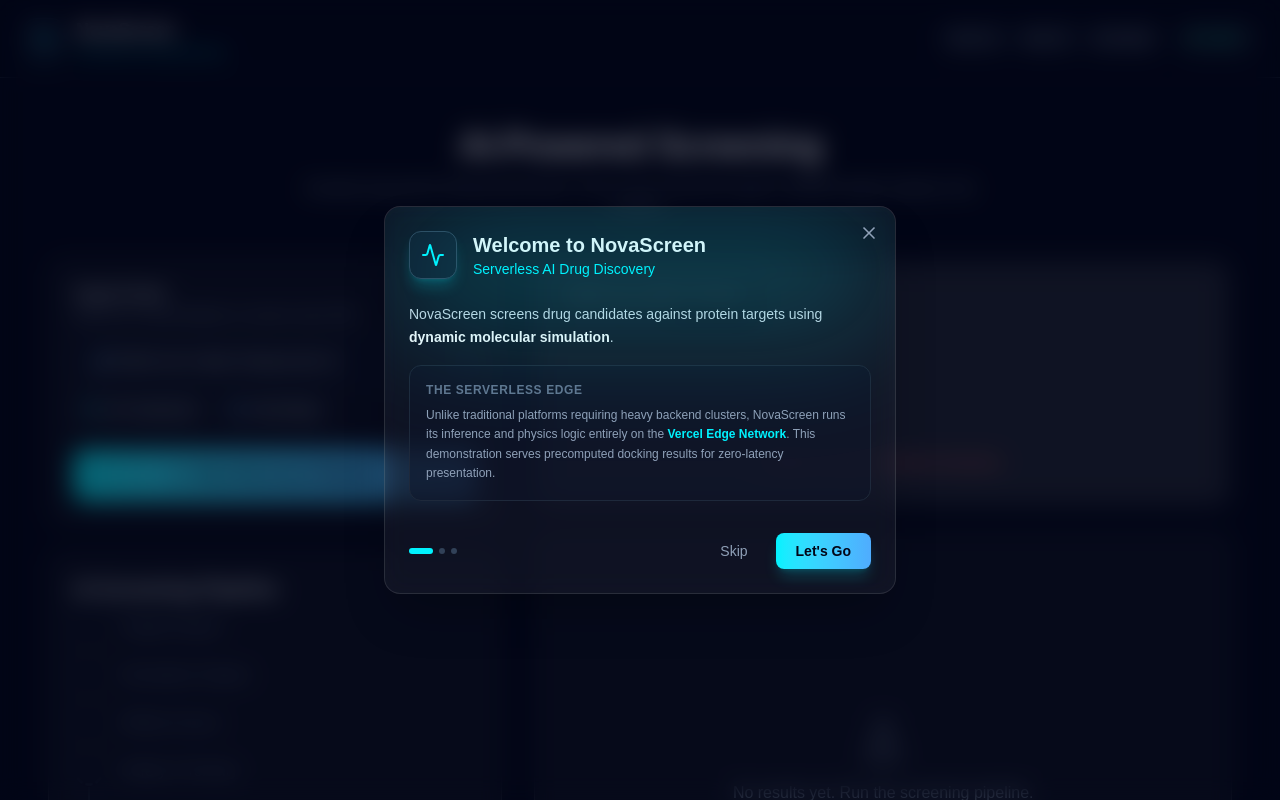
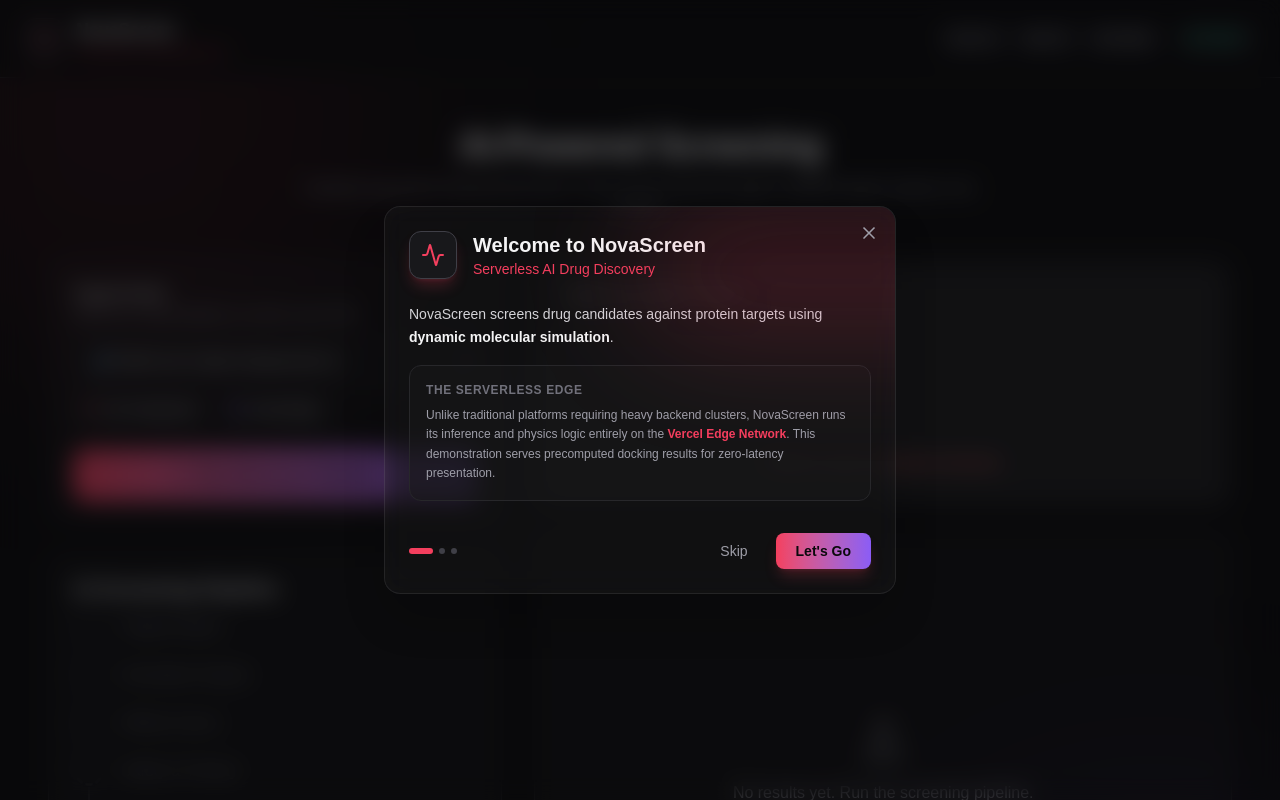
Before and after one commit to anushkagupta200615-jpg/NovaScreen, a Next.js app: page / in a window 1280 px wide. Shown: the top 800 px of the page. Built offline with nearby package versions, Linux system fonts and the light colour scheme.

Commit message:
style: add framer-motion entry animations and global Obsidian/Rose theme

```diff
--- a/src/app/globals.css
+++ b/src/app/globals.css
@@ -1,20 +1,20 @@
 @import "tailwindcss";
 
 @theme {
-  --color-brand-teal: #00f2fe;
-  --color-brand-indigo: #4facfe;
-  --color-slate-900: #0f172a;
-  --color-slate-800: #1e293b;
-  --color-slate-950: #020617;
+  --color-brand-primary: #f43f5e; /* Rose 500 */
+  --color-brand-secondary: #8b5cf6; /* Violet 500 */
+  --color-zinc-900: #18181b;
+  --color-zinc-800: #27272a;
+  --color-zinc-950: #09090b;
 
-  --color-glass-white: rgba(255, 255, 255, 0.05);
-  --color-glass-border: rgba(255, 255, 255, 0.1);
-  --color-glass-white-hover: rgba(255, 255, 255, 0.1);
+  --color-glass-white: rgba(255, 255, 255, 0.03);
+  --color-glass-border: rgba(255, 255, 255, 0.08);
+  --color-glass-white-hover: rgba(255, 255, 255, 0.06);
 }
 
 :root {
-  --background: #020617;
-  --foreground: #f8fafc;
+  --background: #09090b;
+  --foreground: #f4f4f5;
 }
 
 body {
@@ -36,5 +36,5 @@
   background-clip: text;
   -webkit-background-clip: text;
   -webkit-text-fill-color: transparent;
-  background-image: linear-gradient(to right, var(--color-brand-teal), var(--color-brand-indigo));
+  background-image: linear-gradient(to right, var(--color-brand-primary), var(--color-brand-secondary));
 }
--- a/src/app/page.tsx
+++ b/src/app/page.tsx
@@ -2,6 +2,7 @@
 
 import React, { useState } from "react";
 import { Play, Activity, Server, Zap, Database } from "lucide-react";
+import { motion } from "framer-motion";
 import MolecularViewer from "@/components/MolecularViewer";
 import PipelineOrchestrator from "@/components/PipelineOrchestrator";
 import ResultsDashboard from "@/components/ResultsDashboard";
@@ -51,29 +52,33 @@
     (selectedTargetId === "custom" ? customPdbId.trim().toLowerCase() : targets.find(t => t.id === selectedTargetId)?.pdbId);
 
   return (
-    <div className="flex flex-col min-h-screen relative">
+    <div className="flex flex-col min-h-screen relative overflow-hidden bg-zinc-950">
+      {/* Ambient glowing orbs */}
+      <div className="absolute top-[-10%] left-[-10%] w-[40%] h-[40%] rounded-full bg-brand-primary/10 blur-[120px] pointer-events-none" />
+      <div className="absolute bottom-[-10%] right-[-10%] w-[40%] h-[40%] rounded-full bg-brand-secondary/10 blur-[120px] pointer-events-none" />
+
       <WelcomeModal />
 
       {/* Header */}
-      <header className="sticky top-0 z-40 border-b border-slate-800 bg-slate-950/80 backdrop-blur-xl">
+      <header className="sticky top-0 z-40 border-b border-zinc-800 bg-zinc-950/80 backdrop-blur-xl">
         <div className="max-w-7xl mx-auto px-6 py-4 flex items-center justify-between">
           <div className="flex items-center gap-3">
-            <div className="w-10 h-10 rounded-xl bg-slate-900 border border-slate-700 flex items-center justify-center shadow-md shadow-brand-teal/20">
-              <Activity className="w-5 h-5 text-brand-teal" />
+            <div className="w-10 h-10 rounded-xl bg-zinc-900 border border-zinc-700 flex items-center justify-center shadow-md shadow-brand-primary/20">
+              <Activity className="w-5 h-5 text-brand-primary" />
             </div>
             <div>
-              <h1 className="text-lg font-bold tracking-tight text-slate-100">NovaScreen</h1>
-              <p className="text-[11px] tracking-wide text-brand-teal">Serverless AI Drug Discovery</p>
+              <h1 className="text-lg font-bold tracking-tight text-zinc-100">NovaScreen</h1>
+              <p className="text-[11px] tracking-wide text-brand-primary">Serverless AI Drug Discovery</p>
             </div>
           </div>
 
           <div className="flex items-center gap-4">
             <div className="hidden sm:flex items-center gap-2">
-              <span className="rounded-md border border-slate-700 bg-slate-800/50 px-2.5 py-1 text-[10px] font-medium text-slate-300">Next.js 15</span>
-              <span className="rounded-md border border-slate-700 bg-slate-800/50 px-2.5 py-1 text-[10px] font-medium text-slate-300">React 19</span>
-              <span className="rounded-md border border-slate-700 bg-slate-800/50 px-2.5 py-1 text-[10px] font-medium text-slate-300">Vercel Edge</span>
+              <span className="rounded-md border border-zinc-700 bg-zinc-800/50 px-2.5 py-1 text-[10px] font-medium text-zinc-300">Next.js 15</span>
+              <span className="rounded-md border border-zinc-700 bg-zinc-800/50 px-2.5 py-1 text-[10px] font-medium text-zinc-300">React 19</span>
+              <span className="rounded-md border border-zinc-700 bg-zinc-800/50 px-2.5 py-1 text-[10px] font-medium text-zinc-300">Vercel Edge</span>
             </div>
-            <div className="flex items-center gap-2 rounded-full border border-slate-700 bg-slate-800/50 px-3 py-1.5">
+            <div className="flex items-center gap-2 rounded-full border border-zinc-700 bg-zinc-800/50 px-3 py-1.5">
               <div className="relative flex h-2 w-2">
                 <span className="animate-ping absolute inline-flex h-full w-full rounded-full bg-emerald-400 opacity-75"></span>
                 <span className="relative inline-flex rounded-full h-2 w-2 bg-emerald-500"></span>
@@ -85,27 +90,37 @@
       </header>
 
       {/* Main Content */}
-      <main className="flex-1 w-full max-w-7xl mx-auto p-6 md:p-8 lg:p-12 space-y-8">
+      <main className="flex-1 w-full max-w-7xl mx-auto p-6 md:p-8 lg:p-12 space-y-8 relative z-10">
         {/* Title Section */}
-        <div className="text-center max-w-2xl mx-auto mb-10">
+        <motion.div
+          initial={{ opacity: 0, y: -20 }}
+          animate={{ opacity: 1, y: 0 }}
+          transition={{ duration: 0.6 }}
+          className="text-center max-w-2xl mx-auto mb-10"
+        >
           <h2 className="text-3xl font-bold tracking-tight text-white sm:text-4xl">AI-Powered Screening</h2>
-          <p className="mt-3 text-sm text-slate-400">
+          <p className="mt-3 text-sm text-zinc-400">
             Simulate drug-protein binding dynamically. Screen novel compounds against validated targets natively in the browser.
           </p>
-        </div>
+        </motion.div>
 
         <div className="grid grid-cols-1 lg:grid-cols-5 gap-8">
           {/* Left Column - Orchestrator & Controls */}
-          <div className="lg:col-span-2 space-y-6 flex flex-col">
+          <motion.div
+            initial={{ opacity: 0, x: -30 }}
+            animate={{ opacity: 1, x: 0 }}
+            transition={{ duration: 0.6, delay: 0.2 }}
+            className="lg:col-span-2 space-y-6 flex flex-col"
+          >
             <div className="glass-panel p-6">
-              <label className="block text-sm font-semibold text-slate-200 mb-1">Target Protein</label>
-              <p className="text-xs text-slate-400 mb-4">Select from curated database or provide custom PDB</p>
+              <label className="block text-sm font-semibold text-zinc-200 mb-1">Target Protein</label>
+              <p className="text-xs text-zinc-400 mb-4">Select from curated database or provide custom PDB</p>
 
               <select
                 value={selectedTargetId}
                 onChange={(e) => setSelectedTargetId(e.target.value)}
                 disabled={status === "running"}
-                className="w-full rounded-xl border border-slate-700 bg-slate-900/50 px-4 py-3 text-sm text-slate-200 transition-colors focus:border-brand-teal focus:outline-none focus:ring-1 focus:ring-brand-teal disabled:opacity-50 mb-3"
+                className="w-full rounded-xl border border-zinc-700 bg-zinc-900/50 px-4 py-3 text-sm text-zinc-200 transition-colors focus:border-brand-primary focus:outline-none focus:ring-1 focus:ring-brand-primary disabled:opacity-50 mb-3"
               >
                 {targets.map((t) => (
                   <option key={t.id} value={t.id}>🧬 {t.name} ({t.pdbId})</option>
@@ -122,28 +137,28 @@
                     onChange={(e) => setCustomPdbId(e.target.value)}
                     disabled={status === "running"}
                     maxLength={4}
-                    className="w-full rounded-xl border border-slate-700 bg-slate-900/50 px-4 py-3 text-sm text-slate-200 uppercase transition-colors focus:border-brand-teal focus:outline-none focus:ring-1 focus:ring-brand-teal disabled:opacity-50"
+                    className="w-full rounded-xl border border-zinc-700 bg-zinc-900/50 px-4 py-3 text-sm text-zinc-200 uppercase transition-colors focus:border-brand-primary focus:outline-none focus:ring-1 focus:ring-brand-primary disabled:opacity-50"
                   />
-                  <p className="text-[10px] text-slate-500 mt-1 ml-1">Must be a valid 4-character RCSB PDB ID.</p>
+                  <p className="text-[10px] text-zinc-500 mt-1 ml-1">Must be a valid 4-character RCSB PDB ID.</p>
                 </div>
               )}
 
               {/* Contextual Stats Pills */}
               <div className="flex items-center gap-3 mb-6">
-                <div className="flex items-center gap-2 rounded-lg bg-slate-800/40 border border-slate-700/50 px-3 py-1.5">
-                  <Database className="w-3 h-3 text-brand-teal" />
-                  <span className="text-xs text-slate-300">10+ Compounds</span>
+                <div className="flex items-center gap-2 rounded-lg bg-zinc-800/40 border border-zinc-700/50 px-3 py-1.5">
+                  <Database className="w-3 h-3 text-brand-primary" />
+                  <span className="text-xs text-zinc-300">10+ Compounds</span>
                 </div>
-                <div className="flex items-center gap-2 rounded-lg bg-slate-800/40 border border-slate-700/50 px-3 py-1.5">
-                  <Server className="w-3 h-3 text-brand-indigo" />
-                  <span className="text-xs text-slate-300">Vercel Edge</span>
+                <div className="flex items-center gap-2 rounded-lg bg-zinc-800/40 border border-zinc-700/50 px-3 py-1.5">
+                  <Server className="w-3 h-3 text-brand-secondary" />
+                  <span className="text-xs text-zinc-300">Vercel Edge</span>
                 </div>
               </div>
 
               <button
                 onClick={handleRunScreening}
                 disabled={status === "running" || (selectedTargetId === "custom" && customPdbId.trim().length < 4)}
-                className="group relative w-full overflow-hidden rounded-xl bg-gradient-to-r from-brand-teal to-brand-indigo px-6 py-3.5 font-semibold text-slate-950 shadow-md shadow-brand-teal/20 transition-all hover:opacity-90 hover:shadow-lg hover:shadow-brand-teal/30 active:scale-[0.98] disabled:cursor-not-allowed disabled:opacity-50 flex justify-center items-center"
+                className="group relative w-full overflow-hidden rounded-xl bg-gradient-to-r from-brand-primary to-brand-secondary px-6 py-3.5 font-semibold text-zinc-950 shadow-md shadow-brand-primary/20 transition-all hover:opacity-90 hover:shadow-lg hover:shadow-brand-primary/30 active:scale-[0.98] disabled:cursor-not-allowed disabled:opacity-50 flex justify-center items-center"
               >
                 {status === "running" ? (
                   <Zap className="w-4 h-4 mr-2 animate-pulse" />
@@ -155,16 +170,21 @@
             </div>
 
             <PipelineOrchestrator status={status} />
-          </div>
+          </motion.div>
 
           {/* Right Column - 3D Viewer & Results */}
-          <div className="lg:col-span-3 space-y-6 flex flex-col">
-            <div className="glass-panel p-1 border border-slate-700 overflow-hidden relative">
-              <div className="absolute top-4 left-4 z-10 bg-slate-950/80 backdrop-blur-md border border-slate-700 rounded-lg px-3 py-2 pointer-events-none">
-                <h3 className="text-sm font-semibold text-slate-100">
+          <motion.div
+            initial={{ opacity: 0, x: 30 }}
+            animate={{ opacity: 1, x: 0 }}
+            transition={{ duration: 0.6, delay: 0.4 }}
+            className="lg:col-span-3 space-y-6 flex flex-col"
+          >
+            <div className="glass-panel p-1 border border-zinc-700 overflow-hidden relative">
+              <div className="absolute top-4 left-4 z-10 bg-zinc-950/80 backdrop-blur-md border border-zinc-700 rounded-lg px-3 py-2 pointer-events-none">
+                <h3 className="text-sm font-semibold text-zinc-100">
                   {status === "completed" ? activeTarget?.name : (selectedTargetId === "custom" ? `Custom Target (${customPdbId.toUpperCase() || "..."})` : targets.find(t => t.id === selectedTargetId)?.name)}
                 </h3>
-                <p className="text-[10px] text-slate-400 mt-0.5">Interactive 3D Structure</p>
+                <p className="text-[10px] text-zinc-400 mt-0.5">Interactive 3D Structure</p>
               </div>
               <MolecularViewer pdbId={displayTargetId || null} />
             </div>
@@ -174,13 +194,13 @@
             {status === "completed" && (
               <DiscoveryBrief target={activeTarget} results={results} />
             )}
-          </div>
+          </motion.div>
         </div>
       </main>
 
       {/* Footer */}
-      <footer className="border-t border-slate-800 bg-slate-950 py-6 mt-12">
-        <div className="max-w-7xl mx-auto px-6 flex flex-col md:flex-row justify-between items-center gap-4 text-[11px] text-slate-500 tracking-wide">
+      <footer className="border-t border-zinc-800 bg-zinc-950 py-6 mt-12">
+        <div className="max-w-7xl mx-auto px-6 flex flex-col md:flex-row justify-between items-center gap-4 text-[11px] text-zinc-500 tracking-wide">
           <p>© 2026 NovaScreen Platform. All rights reserved.</p>
           <div className="flex items-center gap-4">
             <span>Powered by Vercel</span>
--- a/src/components/PipelineOrchestrator.tsx
+++ b/src/components/PipelineOrchestrator.tsx
@@ -50,11 +50,11 @@
 
   return (
     <div className="glass-panel p-6 w-full flex flex-col space-y-6">
-      <h3 className="text-xl font-semibold text-slate-200 mb-2">AI Screening Pipeline</h3>
+      <h3 className="text-xl font-semibold text-zinc-200 mb-2">AI Screening Pipeline</h3>
 
       <div className="relative flex flex-col space-y-4">
         {/* Connecting line */}
-        <div className="absolute left-[15px] top-4 bottom-4 w-0.5 bg-slate-800 -z-10" />
+        <div className="absolute left-[15px] top-4 bottom-4 w-0.5 bg-zinc-800 -z-10" />
 
         {STEPS.map((step, index) => {
           const isActive = index === activeStep && status === "running";
@@ -68,7 +68,7 @@
                   <motion.div
                     initial={{ scale: 0 }}
                     animate={{ scale: 1 }}
-                    className="text-brand-teal bg-slate-950 rounded-full"
+                    className="text-brand-primary bg-zinc-950 rounded-full"
                   >
                     <CheckCircle2 className="w-8 h-8" />
                   </motion.div>
@@ -76,12 +76,12 @@
                   <motion.div
                     animate={{ rotate: 360 }}
                     transition={{ repeat: Infinity, duration: 1, ease: "linear" }}
-                    className="text-brand-indigo bg-slate-950 rounded-full"
+                    className="text-brand-secondary bg-zinc-950 rounded-full"
                   >
                     <Loader2 className="w-8 h-8" />
                   </motion.div>
                 ) : (
-                  <div className="text-slate-600 bg-slate-950 rounded-full">
+                  <div className="text-zinc-600 bg-zinc-950 rounded-full">
                     <CircleDashed className="w-8 h-8" />
                   </div>
                 )}
@@ -89,7 +89,7 @@
 
               <div className={cn(
                 "transition-colors duration-300",
-                isPast ? "text-slate-200" : isActive ? "text-brand-teal font-medium" : "text-slate-500"
+                isPast ? "text-zinc-200" : isActive ? "text-brand-primary font-medium" : "text-zinc-500"
               )}>
                 {step}
               </div>
--- a/src/components/WelcomeModal.tsx
+++ b/src/components/WelcomeModal.tsx
@@ -25,7 +25,7 @@
   return (
     <AnimatePresence>
       {isOpen && (
-        <div className="fixed inset-0 z-50 flex items-center justify-center p-4 bg-slate-950/60 backdrop-blur-md">
+        <div className="fixed inset-0 z-50 flex items-center justify-center p-4 bg-zinc-950/60 backdrop-blur-md">
           <motion.div
             initial={{ opacity: 0, scale: 0.95, y: 20 }}
             animate={{ opacity: 1, scale: 1, y: 0 }}
@@ -33,53 +33,53 @@
             className="w-full max-w-lg glass-panel p-6 shadow-2xl relative overflow-hidden"
           >
             {/* Background glow */}
-            <div className="absolute top-0 left-1/2 -translate-x-1/2 w-full h-32 bg-brand-teal/20 blur-[60px] rounded-full pointer-events-none" />
+            <div className="absolute top-0 left-1/2 -tranzinc-x-1/2 w-full h-32 bg-brand-primary/20 blur-[60px] rounded-full pointer-events-none" />
 
             <button
               onClick={handleDismiss}
-              className="absolute top-4 right-4 text-slate-400 hover:text-slate-200 transition-colors"
+              className="absolute top-4 right-4 text-zinc-400 hover:text-zinc-200 transition-colors"
             >
               <X className="w-5 h-5" />
             </button>
 
             <div className="flex items-center gap-4 mb-6">
-              <div className="w-12 h-12 rounded-xl bg-slate-900 border border-slate-700 flex items-center justify-center shadow-lg shadow-brand-teal/20">
-                <Activity className="w-6 h-6 text-brand-teal" />
+              <div className="w-12 h-12 rounded-xl bg-zinc-900 border border-zinc-700 flex items-center justify-center shadow-lg shadow-brand-primary/20">
+                <Activity className="w-6 h-6 text-brand-primary" />
               </div>
               <div>
-                <h2 className="text-xl font-bold text-slate-100">Welcome to NovaScreen</h2>
-                <p className="text-sm text-brand-teal font-medium">Serverless AI Drug Discovery</p>
+                <h2 className="text-xl font-bold text-zinc-100">Welcome to NovaScreen</h2>
+                <p className="text-sm text-brand-primary font-medium">Serverless AI Drug Discovery</p>
               </div>
             </div>
 
-            <div className="space-y-4 text-sm text-slate-300 mb-8 leading-relaxed">
+            <div className="space-y-4 text-sm text-zinc-300 mb-8 leading-relaxed">
               <p>
-                NovaScreen screens drug candidates against protein targets using <span className="font-semibold text-slate-100">dynamic molecular simulation</span>.
+                NovaScreen screens drug candidates against protein targets using <span className="font-semibold text-zinc-100">dynamic molecular simulation</span>.
               </p>
-              <div className="rounded-xl bg-slate-900/50 border border-slate-800 p-4">
-                <div className="text-xs font-semibold uppercase tracking-wider text-slate-500 mb-2">The Serverless Edge</div>
-                <p className="text-xs text-slate-400 leading-relaxed">
-                  Unlike traditional platforms requiring heavy backend clusters, NovaScreen runs its inference and physics logic entirely on the <span className="font-bold text-brand-teal">Vercel Edge Network</span>. This demonstration serves precomputed docking results for zero-latency presentation.
+              <div className="rounded-xl bg-zinc-900/50 border border-zinc-800 p-4">
+                <div className="text-xs font-semibold uppercase tracking-wider text-zinc-500 mb-2">The Serverless Edge</div>
+                <p className="text-xs text-zinc-400 leading-relaxed">
+                  Unlike traditional platforms requiring heavy backend clusters, NovaScreen runs its inference and physics logic entirely on the <span className="font-bold text-brand-primary">Vercel Edge Network</span>. This demonstration serves precomputed docking results for zero-latency presentation.
                 </p>
               </div>
             </div>
 
             <div className="flex items-center justify-between">
               <div className="flex gap-1.5">
-                <div className="h-1.5 rounded-full w-6 bg-brand-teal" />
-                <div className="h-1.5 rounded-full w-1.5 bg-slate-700" />
-                <div className="h-1.5 rounded-full w-1.5 bg-slate-700" />
+                <div className="h-1.5 rounded-full w-6 bg-brand-primary" />
+                <div className="h-1.5 rounded-full w-1.5 bg-zinc-700" />
+                <div className="h-1.5 rounded-full w-1.5 bg-zinc-700" />
               </div>
               <div className="flex gap-3">
                 <button
                   onClick={handleDismiss}
-                  className="px-4 py-2 text-sm font-medium text-slate-400 hover:text-slate-200 transition-colors"
+                  className="px-4 py-2 text-sm font-medium text-zinc-400 hover:text-zinc-200 transition-colors"
                 >
                   Skip
                 </button>
                 <button
                   onClick={handleDismiss}
-                  className="px-5 py-2 text-sm font-semibold text-slate-950 bg-gradient-to-r from-brand-teal to-brand-indigo rounded-lg hover:opacity-90 shadow-lg shadow-brand-teal/20 transition-all active:scale-95"
+                  className="px-5 py-2 text-sm font-semibold text-zinc-950 bg-gradient-to-r from-brand-primary to-brand-secondary rounded-lg hover:opacity-90 shadow-lg shadow-brand-primary/20 transition-all active:scale-95"
                 >
                   Let's Go
                 </button>
--- /dev/null
+++ b/update_theme.js
@@ -0,0 +1,30 @@
+const fs = require('fs');
+const path = require('path');
+
+function walk(dir) {
+  let results = [];
+  const list = fs.readdirSync(dir);
+  list.forEach((file) => {
+    file = path.join(dir, file);
+    const stat = fs.statSync(file);
+    if (stat && stat.isDirectory()) {
+      results = results.concat(walk(file));
+    } else if (file.endsWith('.tsx') || file.endsWith('.css')) {
+      results.push(file);
+    }
+  });
+  return results;
+}
+
+const files = walk('./src');
+
+files.forEach(file => {
+  let content = fs.readFileSync(file, 'utf8');
+  // Colors
+  content = content.replace(/brand-teal/g, 'brand-primary');
+  content = content.replace(/brand-indigo/g, 'brand-secondary');
+  content = content.replace(/slate-/g, 'zinc-');
+
+  fs.writeFileSync(file, content);
+});
+console.log("Theme updated in all files.");
```
Also changed, not shown: src/components/DiscoveryBrief.tsx (+22 -22 lines), src/components/MolecularViewer.tsx (+4 -4 lines), src/components/ResultsDashboard.tsx (+8 -8 lines).
